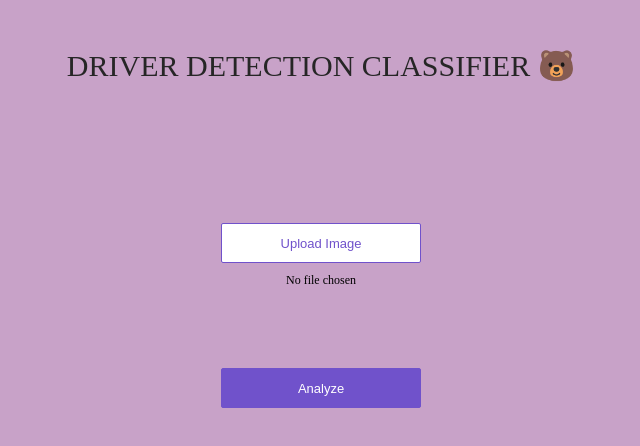
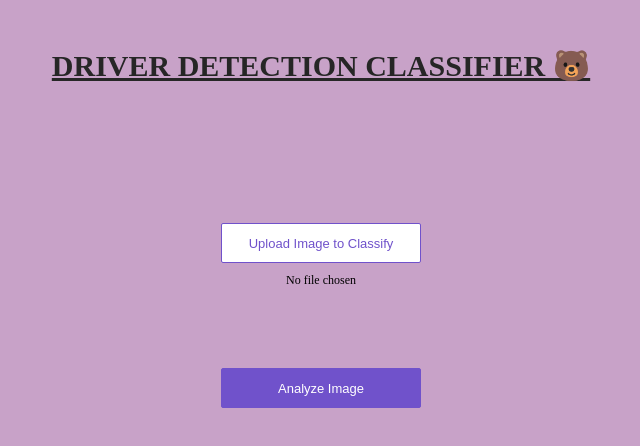
Before and after one commit to shreyaco16352/Breast-Detection, a plain HTML site: page app/view/index.html in a window 1280 px wide. Shown: the whole page, without its empty margins (319-959 px from the left). Drawn offline with Linux system fonts and the light colour scheme.

Commit message:
Update index.html

```diff
--- a/app/view/index.html
+++ b/app/view/index.html
@@ -7,7 +7,7 @@
 <body>
 <div>
   <div class='center'>
-    <div class='title'>DRIVER DETECTION CLASSIFIER 🐻</div>
+    <div class='title'><b><u>DRIVER DETECTION CLASSIFIER 🐻</u></b></div>
 
     <div class='content'>
       <div class='no-display'>
@@ -18,7 +18,7 @@
                accept='image/*'
                onchange='showPicked(this)'>
       </div>
-      <button class='choose-file-button' type='button' onclick='showPicker()'>Upload Image</button>
+      <button class='choose-file-button' type='button' onclick='showPicker()'>Upload Image to Classify</button>
       <div class='upload-label'>
         <label id='upload-label'>No file chosen</label>
       </div>
@@ -26,7 +26,7 @@
         <img id='image-picked' class='no-display' alt='Chosen Image' height='200'>
       </div>
       <div class='analyze'>
-        <button id='analyze-button' class='analyze-button' type='button' onclick='analyze()'>Analyze</button>
+        <button id='analyze-button' class='analyze-button' type='button' onclick='analyze()'>Analyze Image</button>
       </div>
       <div class='result-label'>
         <label id='result-label'></label>
```
